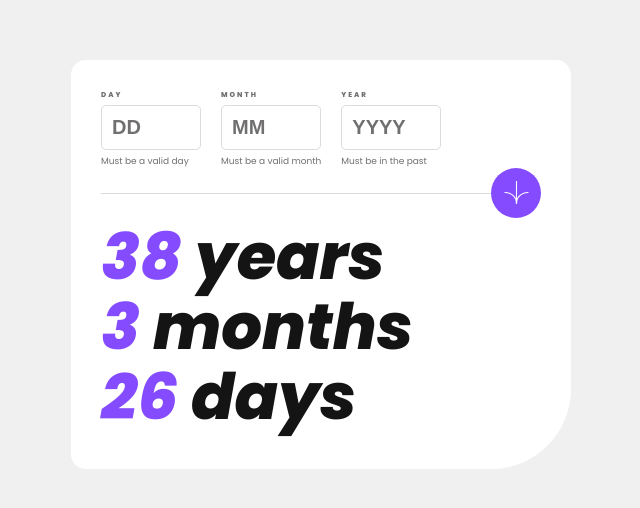
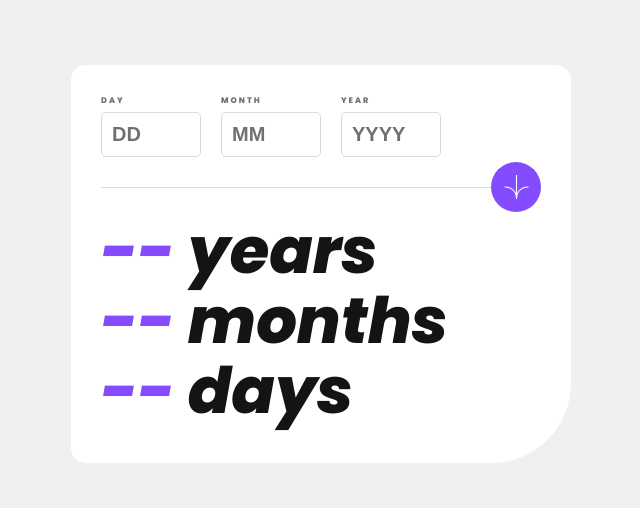
Before and after one commit to ErickDevp/age-calculator-app-main, a plain HTML site: page index.html in a window 1280 px wide. Shown: the part 136-644 px from the top of the page, without its empty margins (319-959 px from the left). Drawn offline with Linux system fonts and the light colour scheme.

Commit message:
alterações de reajustes

```diff
--- a/assets/css/style.css
+++ b/assets/css/style.css
@@ -76,7 +76,7 @@ body {
     display: block;
 
     text-transform: uppercase;
-    font-size: 0.7rem;
+    font-size: 0.8rem;
     font-weight: 800;
     letter-spacing: 0.2rem;
 }
@@ -160,6 +160,9 @@ body {
         font-size: 0.7rem;
     }
 
+    .resultados p {
+        font-size: 5.5rem;
+    }
 
     .btn-img {
         margin: 0 auto;
@@ -169,18 +172,7 @@ body {
     }
 }
 
-@media (max-width: 395px) {
-
-    .container-inputs .msg-error {
-        font-size: 0.7rem;
-    }
-
-    .resultados p {
-        font-size: 5.5rem;
-    }
-}
-
-@media (max-width: 355px) {
+@media (max-width: 390px) {
 
     .container-inputs .msg-error {
         font-size: 0.6rem;
@@ -191,13 +183,13 @@ body {
     }
 }
 
-@media (max-width: 350px) {
+@media (max-width: 360px) {
 
     .container-inputs .msg-error {
         font-size: 0.5rem;
     }
 
     .resultados p {
-        font-size: 4.5rem;
+        font-size: 4.3rem;
     }
 }
--- a/index.html
+++ b/index.html
@@ -13,26 +13,26 @@
             <div class="form">
                 <label for="day">day</label>
                 <input type="number" id="day" placeholder="DD">
-                <p class="msg-error ">Must be a valid day</p>
+                <p class="msg-error error">Must be a valid day</p>
             </div>
             <div class="form">
                 <label for="month">month</label>
                 <input type="number" id="month" placeholder="MM">
-                <p class="msg-error ">Must be a valid month</p>
+                <p class="msg-error error">Must be a valid month</p>
             </div>
             <div class="form">
                 <label for="year">year</label>
                 <input type="number" id="year" placeholder="YYYY">
-                <p class="msg-error ">Must be in the past</p>
+                <p class="msg-error error">Must be in the past</p>
             </div>
             <div class="btn-img">
                 <img src="assets/images/icon-arrow.svg" alt="imagem de seta roxa">
             </div>
         </div>
         <div class="resultados">
-            <p><span>38</span> years</p>
-            <p><span>3</span> months</p>
-            <p><span>26</span> days</p>
+            <p><span class="year">--</span> years</p>
+            <p><span class="month">--</span> months</p>
+            <p><span class="day">--</span> days</p>
         </div>
     </div>
 </body>
```
